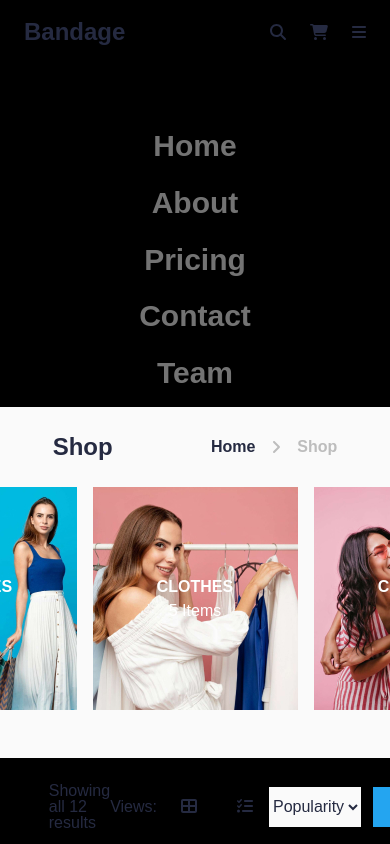
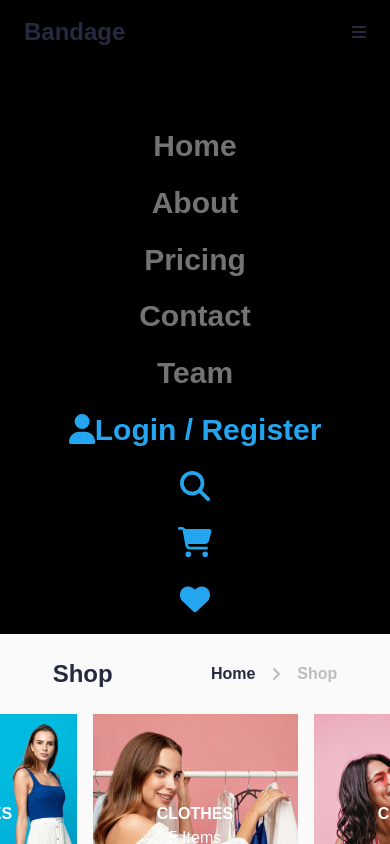
Before and after one commit to hacermelisyilmaz/E-Commerce-Project, a React (Create React App) app in the folder e-commerce/: page /productlist in a window 390 px wide. Shown: the top 844 px of the page. Built offline with nearby package versions, Linux system fonts and the light colour scheme.

Commit message:
useLocation & useHistory

```diff
--- a/e-commerce/src/components/layout/Header.js
+++ b/e-commerce/src/components/layout/Header.js
@@ -15,12 +15,15 @@ import {
   faTwitter,
   faYoutube,
 } from "@fortawesome/free-brands-svg-icons";
-import { Link } from "react-router-dom";
+import { Link, useLocation, useHistory } from "react-router-dom";
 
 function Header({ data }) {
   const infoData = data.hero.header.info;
   const navData = data.hero.header.nav;
   const rightData = navData.rightside;
+
+  const location = useLocation();
+  const history = useHistory();
 
   return (
     <div className="Header font-bold">
@@ -48,20 +51,31 @@ function Header({ data }) {
       </div>
       <div className="header-nav flex justify-between items-center py-4 px-6 sm:flex-col">
         <div className="w-fit flex justify-between sm:w-full">
-          <h1 className="text-2xl">{data.brand}</h1>
+          <h1
+            className="text-2xl"
+            onClick={() => {
+              history.push("/");
+            }}
+          >
+            {data.brand}
+          </h1>
           <div className="hidden sm:flex sm:items-center sm:gap-6">
+            {location.pathname === "/productlist" || (
               <Link to="/">
                 <FontAwesomeIcon icon={faMagnifyingGlass} />
               </Link>
+            )}
+            {location.pathname === "/productlist" || (
               <Link to="/">
                 <FontAwesomeIcon icon={faCartShopping} />
               </Link>
+            )}
             <Link to="/">
               <FontAwesomeIcon icon={faBars} />
             </Link>
           </div>
         </div>
-        <div className="flex justify-between w-[85%] sm:pt-20 sm:justify-center">
+        <div className="flex justify-between w-[85%] sm:pt-20 sm:justify-center sm:flex-col sm:gap-[1.3rem]">
           <nav className="text-accent flex items-baseline gap-[1.3rem] sm:flex-col sm:items-center sm:text-3xl">
             <Link to="/">{navData.navlinks.home}</Link>
             <Link
@@ -76,7 +90,13 @@ function Header({ data }) {
             <Link to="/contact">{navData.navlinks.contact}</Link>
             <Link to="/team">{navData.navlinks.team}</Link>
           </nav>
-          <div className="nav-right-side text-secondary flex gap-[1rem] sm:hidden">
+          <div
+            className={
+              location.pathname === "/productlist"
+                ? "nav-right-side text-secondary flex gap-[1rem] sm:flex-col sm:text-3xl sm:items-center sm:gap-[1.3rem]"
+                : "nav-right-side text-secondary flex gap-[1rem] sm:hidden"
+            }
+          >
             <Link to="/">
               <FontAwesomeIcon icon={faUser} />
               <span>{rightData.login}</span>
```
Lines whose indentation alone changed are shown as unchanged.
